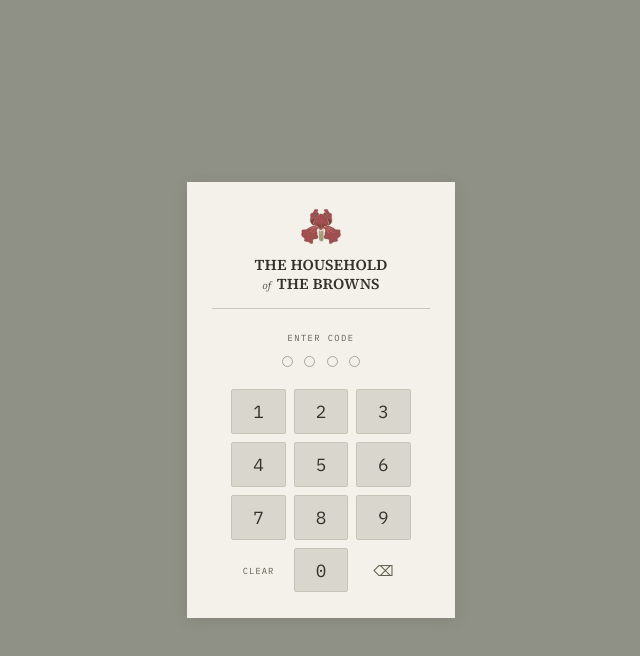
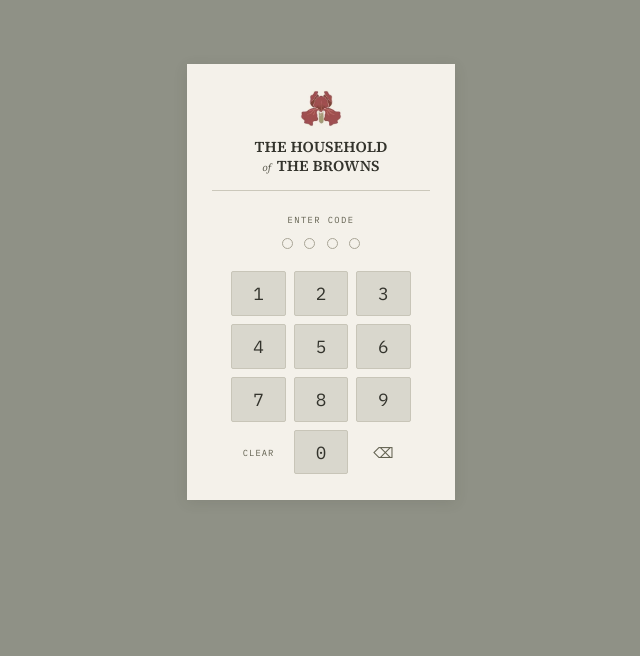
Before and after one commit to zubinksi/home, a React (Vite) app: page / in a window 1280 px wide. Shown: the top 656 px of the page, without its empty margins (319-959 px from the left). Built offline with nearby package versions, Linux system fonts and the light colour scheme.

Commit message:
Move the PIN pad card up toward the top of the screen
Align the card to the top with a small offset instead of centring it
vertically, cutting the empty space above it.

Co-Authored-By: Claude Opus 5.5 <noreply@anthropic.com>
Claude-Session: https://claude.ai/code/session_01KwLp81kJS45Dtstu4iYV7x

```diff
--- a/src/styles.css
+++ b/src/styles.css
@@ -826,9 +826,10 @@ p {
 .gate {
   min-height: 100vh;
   display: flex;
-  align-items: center;
+  align-items: flex-start;
   justify-content: center;
-  padding: 2rem 1rem;
+  /* sit the card near the top instead of centring it */
+  padding: max(1.5rem, 8vh) 1rem 2rem;
 }
 .gate-card {
   width: 100%;
```
